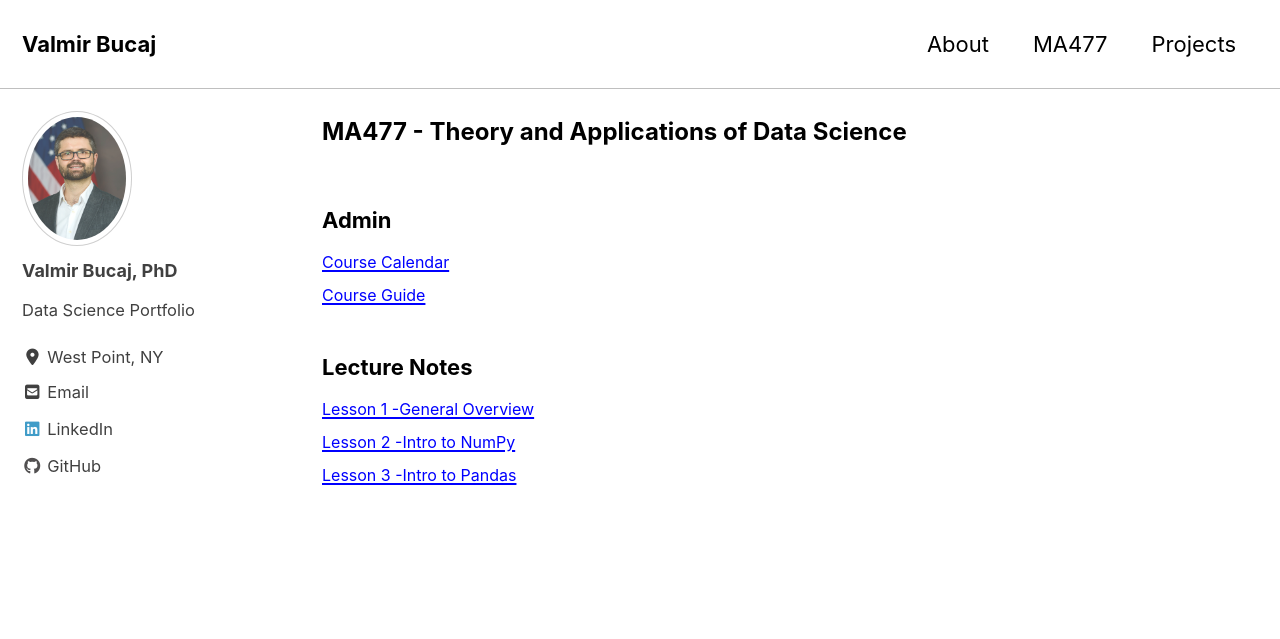
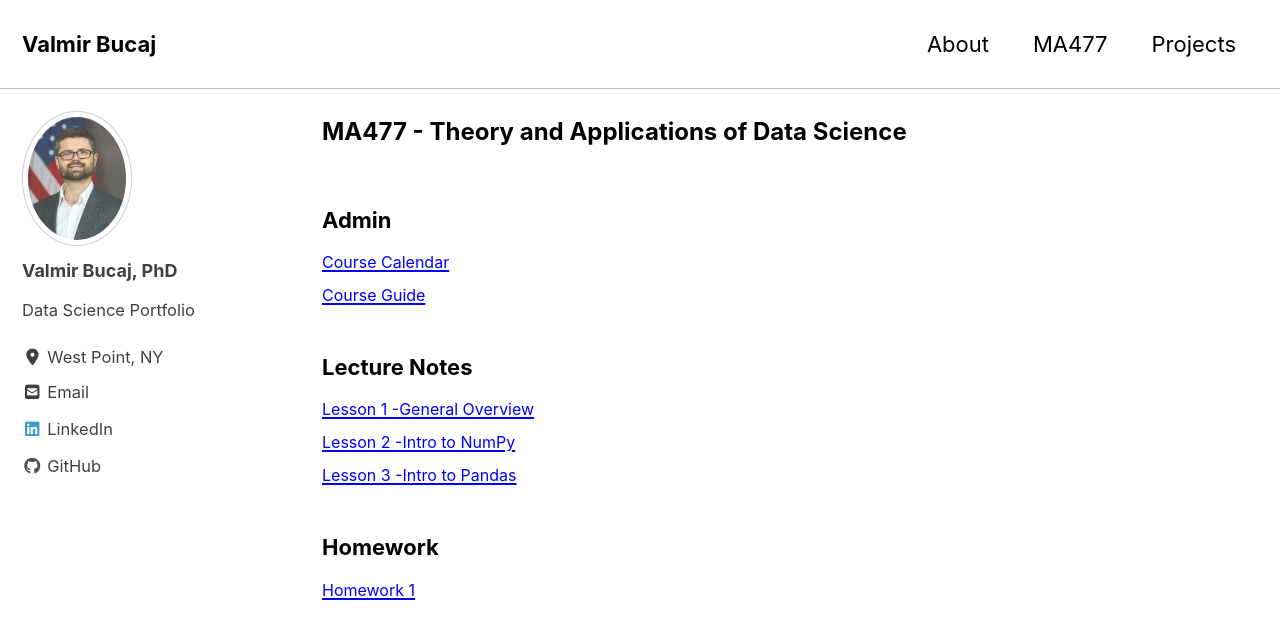
Before and after one commit to vbucaj/vbucaj.github.io, a Jekyll site: the page built from _pages/MA477.md, in a window 1280 px wide and 900 px high. Shown: the top 639 px of the window. Built offline with Jekyll 4.4.1, drawn with Linux system fonts in a browser that asks for light colours; cached includes are drawn as plain includes; nearby versions of some CDN libraries.

Commit message:
Last update on 1/16/2020 @ 12:44PM

```diff
--- a/_pages/MA477.md
+++ b/_pages/MA477.md
@@ -18,5 +18,8 @@ author_profile: true
 <br>
 <a href="https://github.com/vbucaj/lecture-notes/blob/master/MA477%20-%20Theory%20and%20Applications%20of%20Data%20Science/Lessons/Lesson%203%20-%20Pandas/Lesson%203%20-%20Pandas.ipynb" target="_blank"><font size='3'>Lesson 3 -Intro to Pandas</font></a>
 
+<h3>Homework</h3>
+
+<a href="https://github.com/vbucaj/lecture-notes/blob/master/MA477%20-%20Theory%20and%20Applications%20of%20Data%20Science/Homework/Homework1.ipynb" target="_blank" ><font size='3'>Homework 1</font></a>
 
 </body>
```
